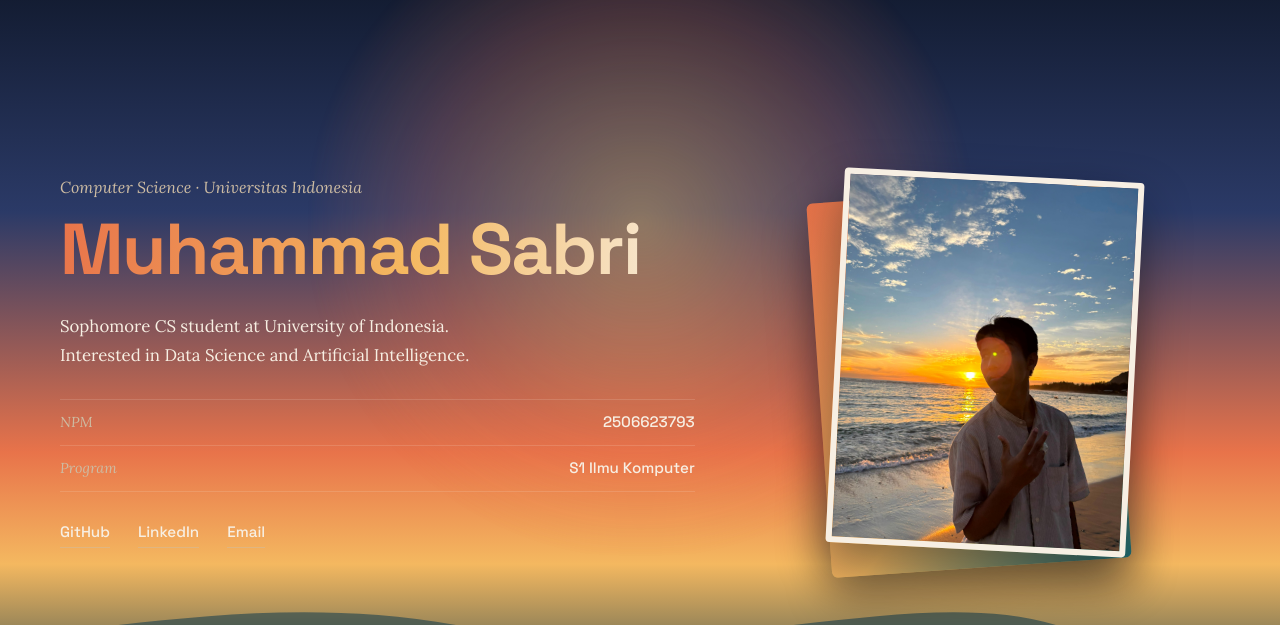
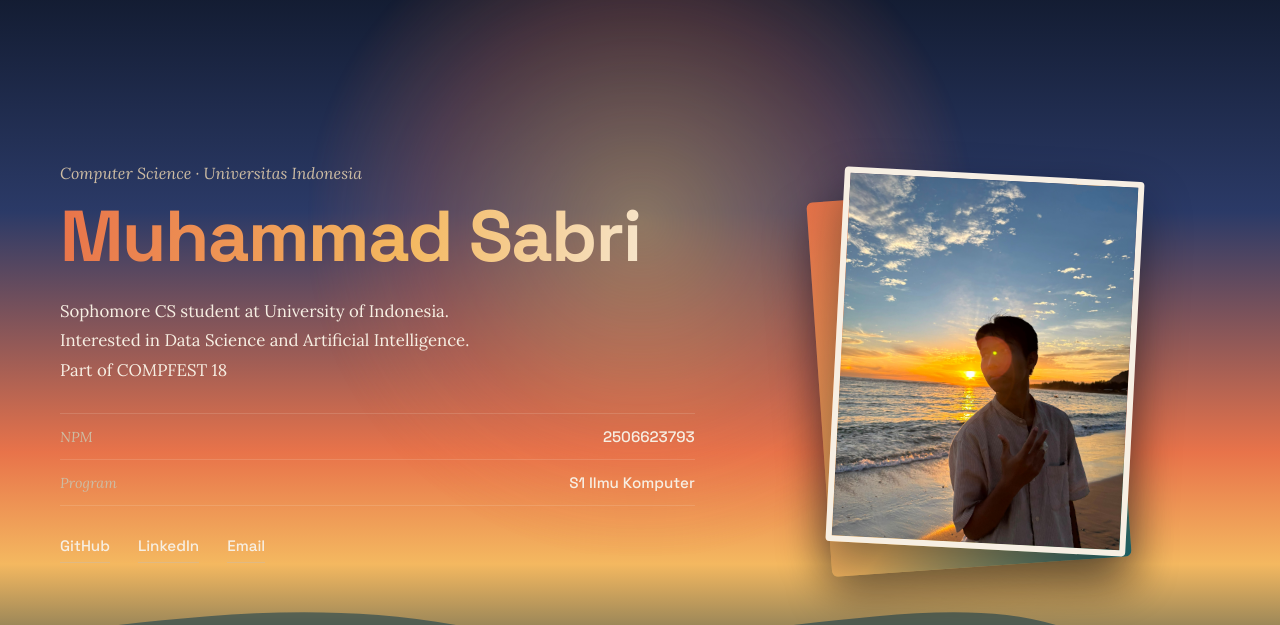
Before and after one commit to Arb00/myportofolio, a Django app: page / in a window 1280 px wide. Shown: the part 76-701 px from the top of the page. Run offline with Django 5.2, Linux system fonts and the light colour scheme.

Commit message:
fix: edit bio

```diff
--- a/templates/index.html
+++ b/templates/index.html
@@ -31,7 +31,7 @@
                     <img class="avatar" src="/static/img/sunset.jpeg" alt="Photo of Muhammad Sabri">
                 </div>
                 <div class="hero-details">
-                    <p class="bio">Sophomore CS student at University of Indonesia. Interested in Data Science and Artificial Intelligence.</p>
+                    <p class="bio">Sophomore CS student at University of Indonesia. Interested in Data Science and Artificial Intelligence. Part of COMPFEST 18</p>
                     <dl class="meta-list">
                         <div class="meta-row">
                             <dt>NPM</dt>
```
